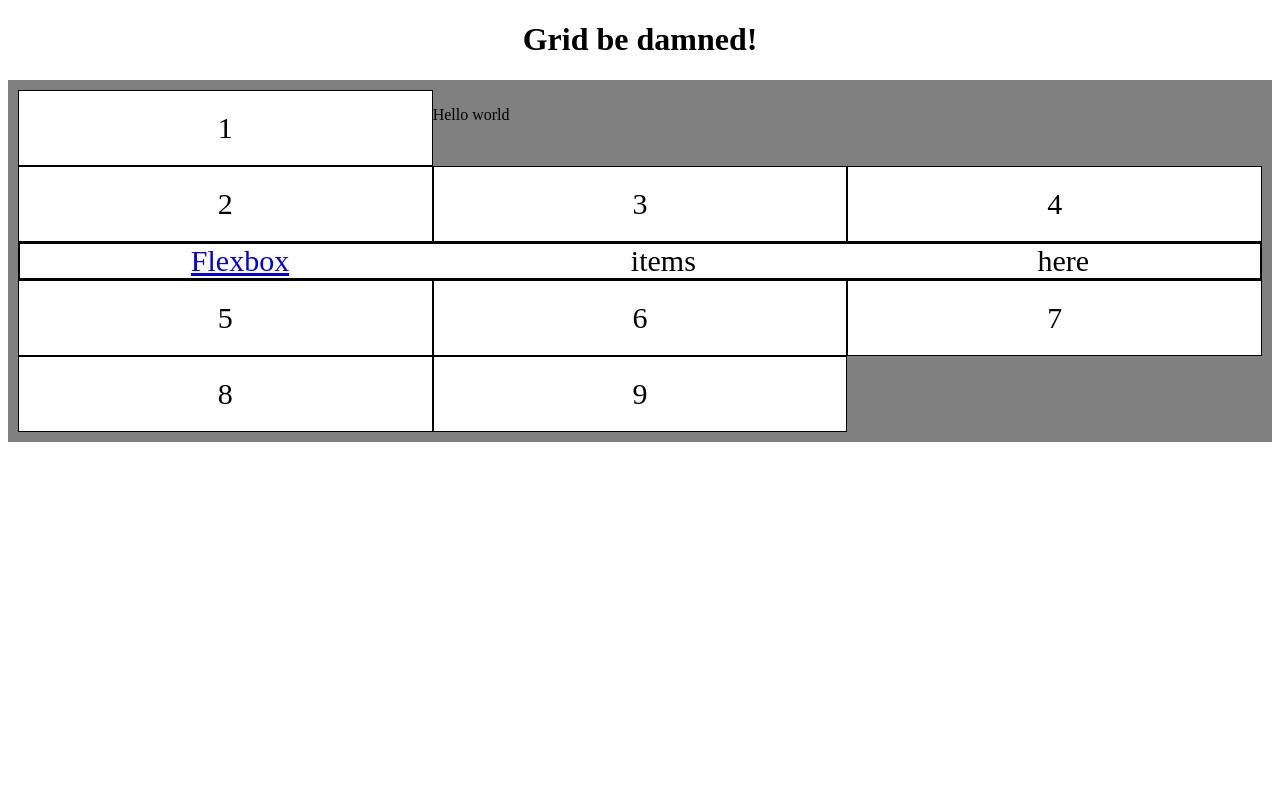
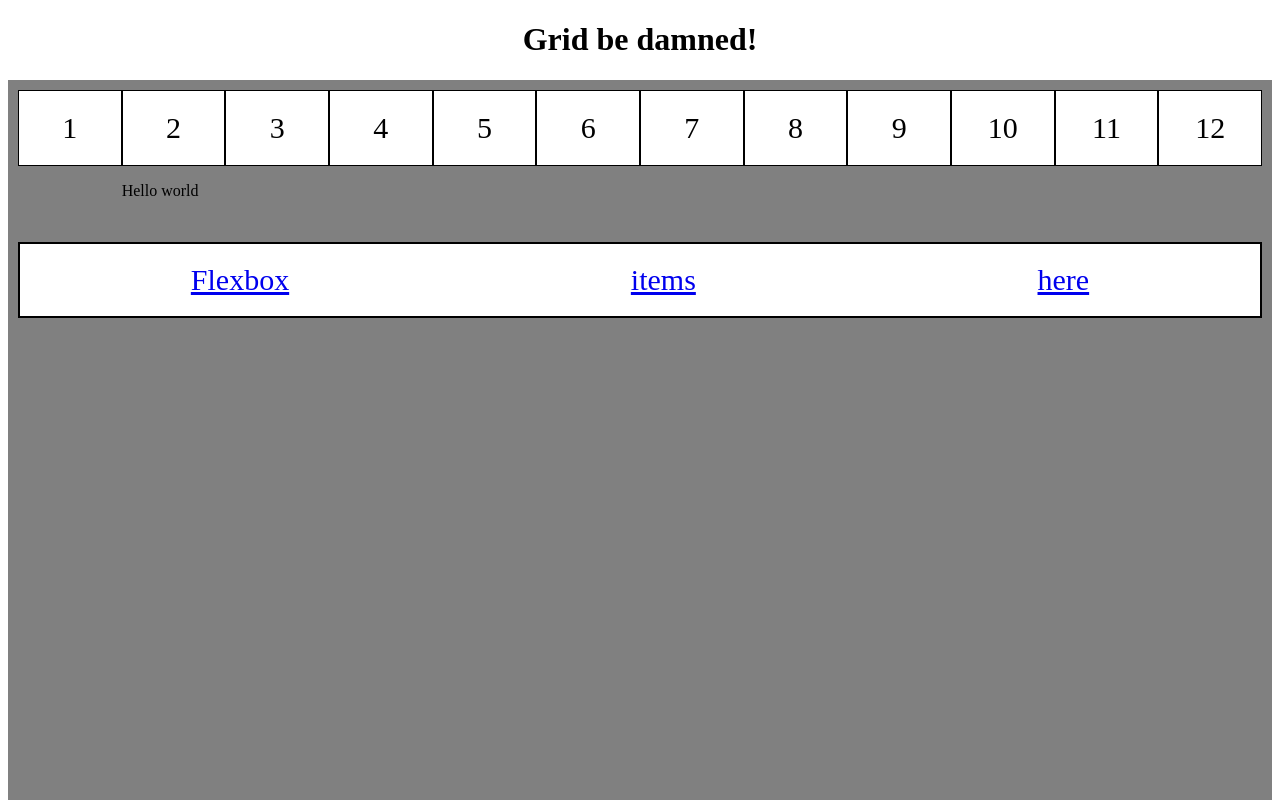
Before and after one commit to StevenM82/grid-practice, a plain HTML site: page index.html in a window 1280 px wide. Shown: the top 800 px of the page. Drawn offline with Linux system fonts and the light colour scheme.

```diff
--- a/index.html
+++ b/index.html
@@ -17,12 +17,15 @@
       <div class="grid-item-1">7</div>
       <div class="grid-item-1">8</div>
       <div class="grid-item-1">9</div>
+      <div class="grid-item-1">10</div>
+      <div class="grid-item-1">11</div>
+      <div class="grid-item-1">12</div>
 
       <div class="grid-item-2">
         <div class="menu">
           <li><a href="#">Flexbox</a></li>
-          <li>items</li>
-          <li>here</li>
+          <li><a href="#">items</a></li>
+          <li><a href="#">here</a></li>
         </div>
       </div>
 
--- a/styles/stylesheet.css
+++ b/styles/stylesheet.css
@@ -8,8 +8,8 @@
 }
 .grid-container {
   display: grid;
-  grid-template-columns: repeat(3, auto);
-  grid-template-rows: repeat(3, auto);
+  grid-template-columns: repeat(12, 1fr);
+  grid-template-rows: repeat(12, 1fr);
   background-color: grey;
   padding: 10px;
 }
@@ -23,7 +23,7 @@
 }
 
 .grid-item-2 {
-  grid-column: 1 / 4;
+  grid-column: 1 / span 12;
   grid-row: 3;
   background-color: white;
   text-decoration: line-through;
@@ -31,11 +31,17 @@
   text-align: center;
   border: 1px solid black;
   padding: 0px;
+  z-index: 2;
 }
 
 .grid-item-3 {
   grid-column: 2 / 4;
-  grid-row: 1 / 2;
+  grid-row: 6 / 2;
+}
+
+.grid-item-4 {
+  grid-column: 8 / 8;
+  grid-row: 12;
 }
 
 .menu {
@@ -53,13 +59,8 @@
   padding: 0px;
 }
 
-.row::after {
-  content: "";
-  clear: both;
-  display: table;
-}
-
 [class*="col-"] {
+  float: left;
   border: 1px solid black;
 }
 
@@ -75,3 +76,9 @@
 .col-10 { width: 83.33%; }
 .col-11 { width: 91.66%; }
 .col-12 { width: 100%; }
+
+.row::after {
+  content: "";
+  clear: both;
+  display: table;
+}
```
